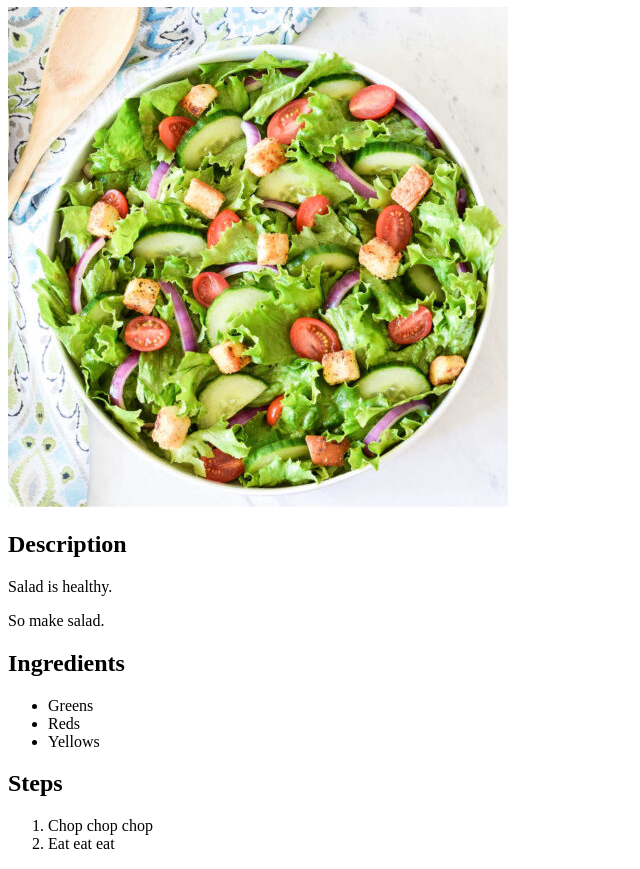
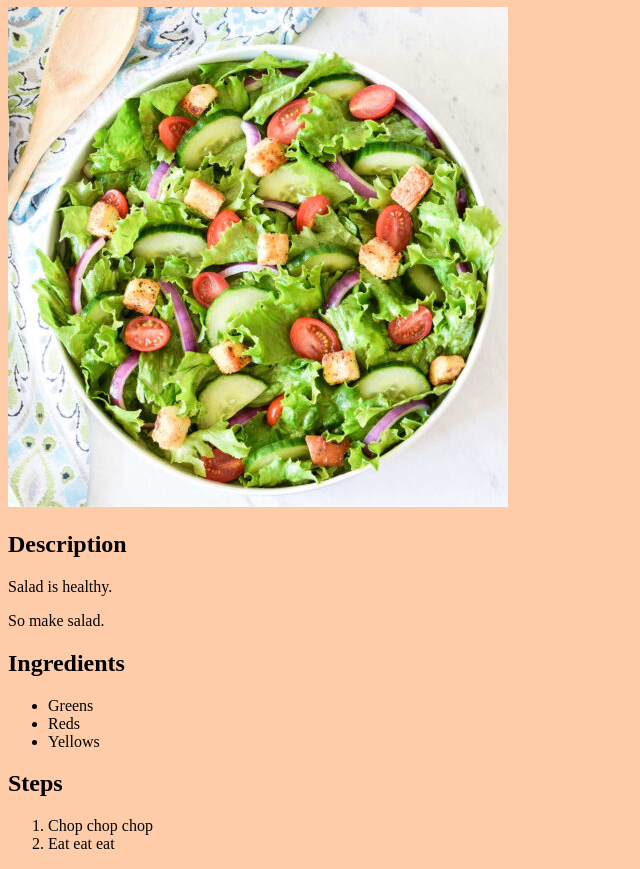
Before and after one commit to chengmingjms/odin-recipes, a plain HTML site: page recipes/salad.html in a window 1280 px wide. Shown: the part 73-942 px from the top of the page, without its empty margins (0-640 px from the left). Drawn offline with Linux system fonts and the light colour scheme.

Commit message:
Added CSS

```diff
--- a/recipes/salad.html
+++ b/recipes/salad.html
@@ -4,6 +4,7 @@
     <meta charset="UTF-8">
     <meta name="viewport" content="width=device-width, initial-scale=1.0">
     <title>Salad</title>
+    <link rel="stylesheet" href="styles.css">
 </head>
 <body>
     <h1>Salad</h1>
--- /dev/null
+++ b/recipes/styles.css
@@ -0,0 +1,3 @@
+body {
+    background-color: #FFCCAA;
+}
```
Also changed, not shown: index.html (+1 -0 lines), recipes/lasagna.html (+1 -0 lines), recipes/water.html (+1 -0 lines).
